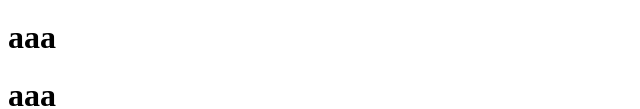
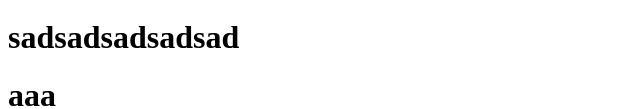
Before and after one commit to duvet86/my-beautiful-repo, a plain HTML site: page index.html in a window 1280 px wide. Shown: the part 369-478 px from the top of the page, without its empty margins (0-640 px from the left). Drawn offline with Linux system fonts and the light colour scheme.

Commit message:
Better text.

```diff
--- a/index.html
+++ b/index.html
@@ -2,7 +2,7 @@
 
 <div><img id="asd" src="https://avatars0.githubusercontent.com/u/5604548?s=460&u=a74efcca2a2ceb6be04c755cebfaf4e81776f68c&v=4" /></div>
 
-<h1>aaa</h1>
+<h1>sadsadsadsadsad</h1>
 <h1>aaa</h1>
 <h1>aaa</h1>
 <h1>aaa</h1>
```
